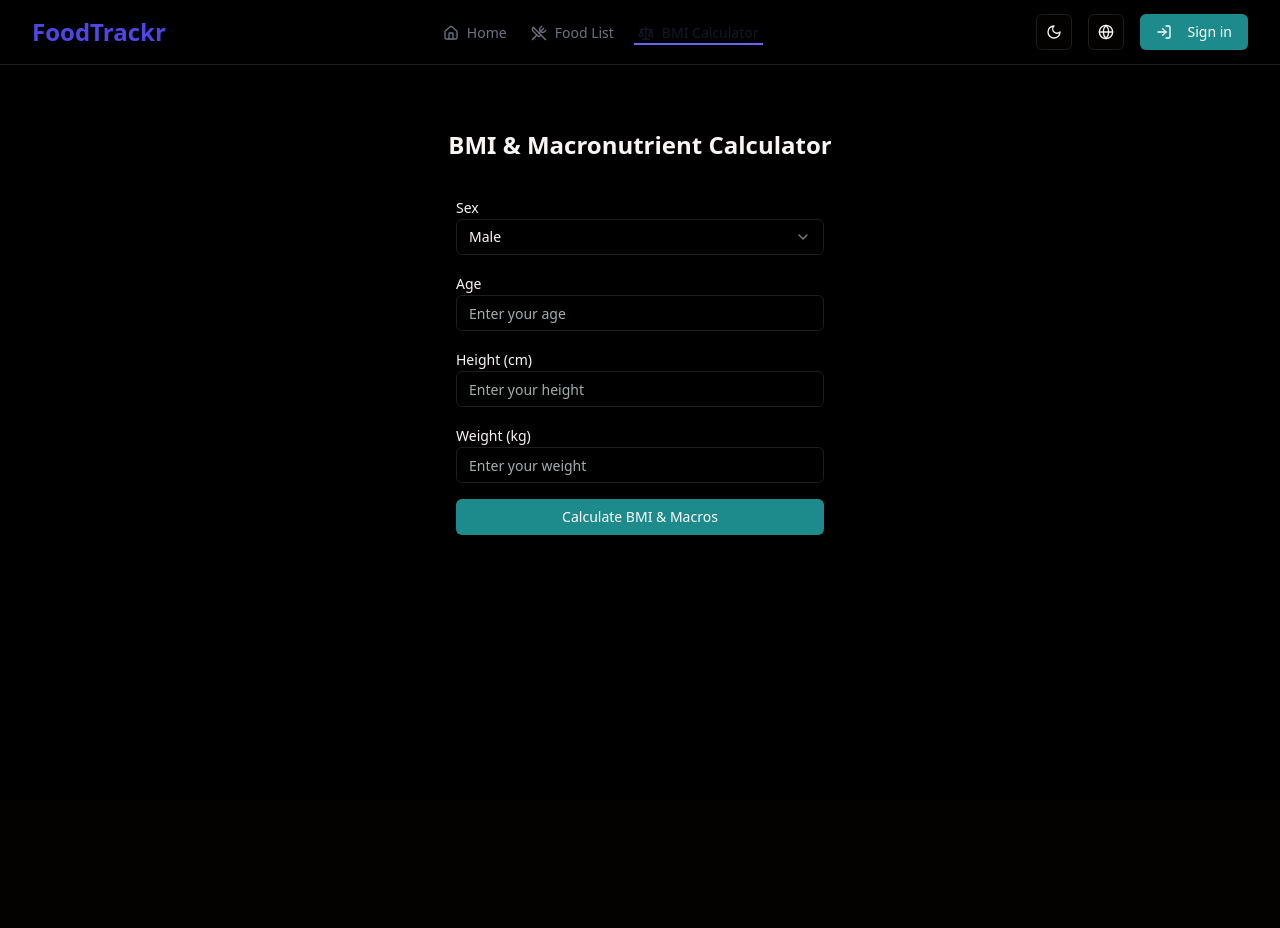
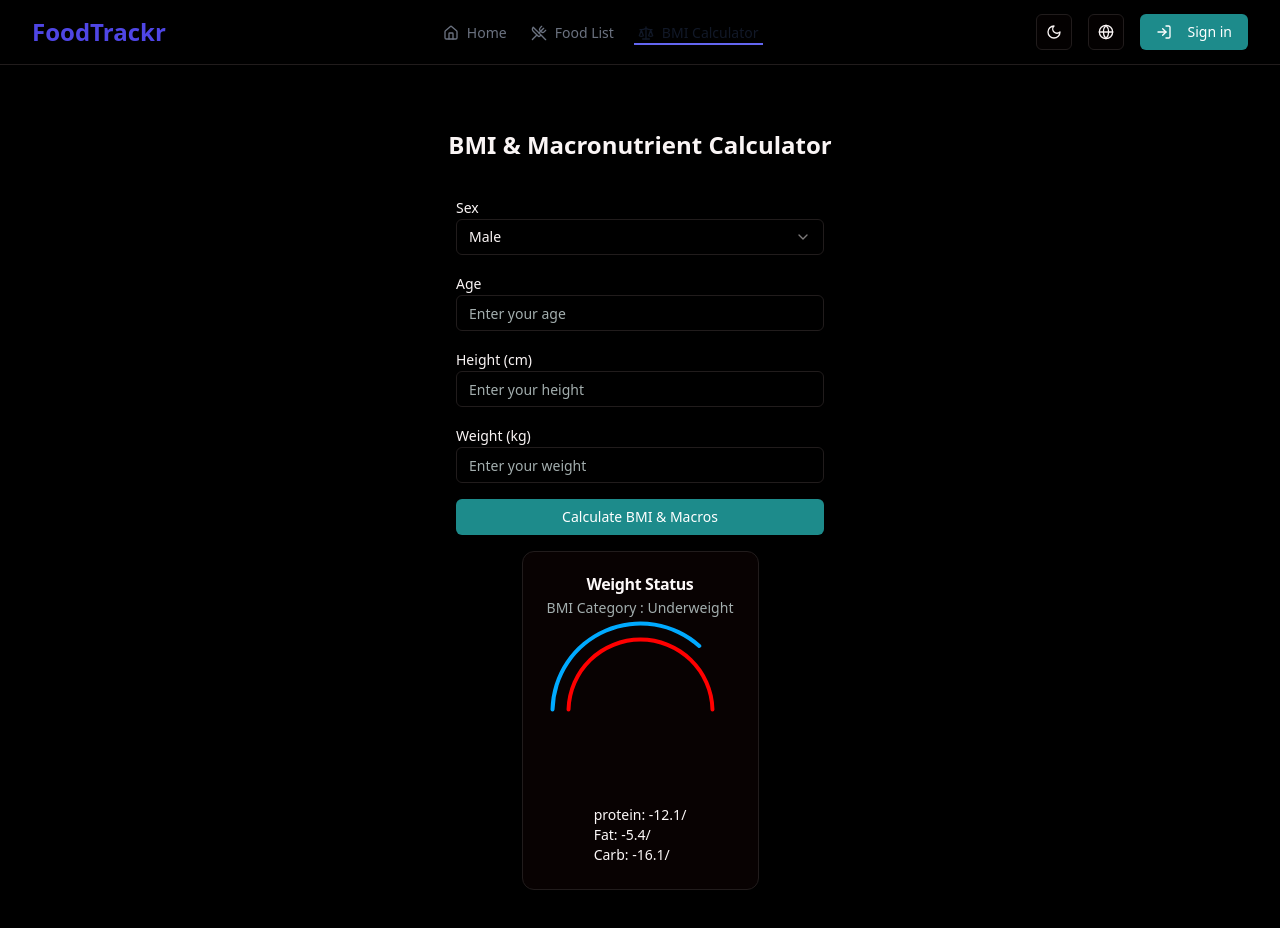
Before and after one commit to tsamkharadze/FoodTrackr, a React (Vite) app: page /en/BMI in a window 1280 px wide. Shown: the top 928 px of the page. Before the commit the page ends 800 px from the top, so only its background shows below. Built offline with nearby package versions, Linux system fonts and the light colour scheme.

Commit message:
add chart in bmi but needs adjustment-refactoring

```diff
--- a/src/pages/bmi-calc/components/bmi-calc.tsx
+++ b/src/pages/bmi-calc/components/bmi-calc.tsx
@@ -12,6 +12,22 @@ import { Label } from "@/components/ui/label";
 import { Input } from "@/components/ui/input";
 import useNutritionCalculator from "@/hooks/useNutritionCalculator";
 import { useTranslation } from "react-i18next";
+import {
+  Card,
+  CardContent,
+  CardDescription,
+  CardFooter,
+  CardHeader,
+  CardTitle,
+} from "@/components/ui/card";
+import {
+  ChartConfig,
+  ChartContainer,
+  ChartTooltip,
+  ChartTooltipContent,
+} from "@/components/ui/chart";
+import { PolarRadiusAxis, RadialBar, RadialBarChart } from "recharts";
+import i18n from "@/i18n";
 
 type FormData = {
   sex: string;
@@ -19,9 +35,17 @@ type FormData = {
   height: number;
   weight: number;
 };
+const BMI_RANGES = {
+  OVERWEIGHT: { min: 25, max: 29.9, color: "hsl(0, 100%, 50%)" },
+  UNDERWEIGHT: { min: 0, max: 18.5, color: "hsl(200, 100%, 50%)" },
+  NORMAL: { min: 18.5, max: 24.9, color: "hsl(120, 100%, 35%)" },
+  OBESE: { min: 30, max: 40, color: "hsl(40, 100%, 50%)" },
+};
 
 const BmiCalc: React.FC = () => {
   const { t } = useTranslation();
+  const you = i18n.language === "ka" ? "შენ" : "you";
+
   const {
     register,
     handleSubmit,
@@ -41,6 +65,39 @@ const BmiCalc: React.FC = () => {
     height: submittedData?.height || 0,
     weight: submittedData?.weight || 0,
   });
+  const chartData = [
+    {
+      name: "BMI Range",
+      underweight: BMI_RANGES.UNDERWEIGHT.max,
+      [you]: bmi ?? 0,
+      overweight: BMI_RANGES.OVERWEIGHT.min,
+      obese: BMI_RANGES.OBESE.max - BMI_RANGES.OVERWEIGHT.max,
+    },
+  ];
+  const chartConfig = {
+    overweight: {
+      label: t("dashboard-translation.charts.overweight"),
+      color: BMI_RANGES.OVERWEIGHT.color,
+    },
+    underweight: {
+      label: t("dashboard-translation.charts.underweight"),
+      color: BMI_RANGES.UNDERWEIGHT.color,
+    },
+    normal: {
+      label: t("dashboard-translation.charts.normal"),
+      color: BMI_RANGES.NORMAL.color,
+    },
+  } satisfies ChartConfig;
+  const getBMICategory = (bmi: number) => {
+    if (bmi < BMI_RANGES.UNDERWEIGHT.max)
+      return t("dashboard-translation.charts.underweight");
+    if (bmi < BMI_RANGES.NORMAL.max)
+      return t("dashboard-translation.charts.normal");
+    if (bmi < BMI_RANGES.OVERWEIGHT.max)
+      return t("dashboard-translation.charts.overweight");
+    return "Obese";
+  };
+  const category = getBMICategory(bmi);
 
   return (
     <div className="flex flex-col items-center p-6 max-w-md mx-auto">
@@ -180,6 +237,95 @@ const BmiCalc: React.FC = () => {
           </p>
         </div>
       )}
+
+      <Card className="  flex flex-col">
+        <CardHeader className="items-center pb-0">
+          <CardTitle>
+            {t("dashboard-translation.charts.weight-status")}
+          </CardTitle>
+          <CardDescription>
+            {t("dashboard-translation.charts.bmi-category")} : {category}
+          </CardDescription>
+        </CardHeader>
+        <CardContent className="flex flex-1 items-center pb-0">
+          <ChartContainer
+            config={chartConfig}
+            className="mx-auto aspect-square w-full max-w-[250px]"
+          >
+            <RadialBarChart
+              data={chartData}
+              startAngle={180}
+              endAngle={0}
+              innerRadius={80}
+              outerRadius={130}
+            >
+              <ChartTooltip
+                cursor={false}
+                content={<ChartTooltipContent hideLabel />}
+              />
+              <PolarRadiusAxis tick={false} tickLine={false} axisLine={false}>
+                <Label
+                  // @ts-expect-error daataipe
+                  content={({ viewBox }) => {
+                    if (viewBox && "cx" in viewBox && "cy" in viewBox) {
+                      return (
+                        <text x={viewBox.cx} y={viewBox.cy} textAnchor="middle">
+                          <tspan
+                            x={viewBox.cx}
+                            y={(viewBox.cy || 0) - 16}
+                            className="fill-foreground text-2xl font-bold"
+                          >
+                            {submittedData?.weight} kg
+                          </tspan>
+                          <tspan
+                            x={viewBox.cx}
+                            y={(viewBox.cy || 0) + 4}
+                            className="fill-muted-foreground"
+                          >
+                            BMI: {bmi.toFixed(1)}
+                          </tspan>
+                        </text>
+                      );
+                    }
+                  }}
+                />
+              </PolarRadiusAxis>
+              <RadialBar
+                dataKey="overweight"
+                fill={BMI_RANGES.OVERWEIGHT.color}
+                cornerRadius={5}
+                className="stroke-transparent stroke-2"
+              />
+              <RadialBar
+                dataKey={you}
+                fill={BMI_RANGES.NORMAL.color}
+                cornerRadius={5}
+                className="stroke-transparent stroke-2"
+              />
+              <RadialBar
+                dataKey="underweight"
+                fill={BMI_RANGES.UNDERWEIGHT.color}
+                cornerRadius={5}
+                className="stroke-transparent stroke-2"
+              />
+            </RadialBarChart>
+          </ChartContainer>
+        </CardContent>
+
+        <CardFooter className="flex-col gap-2 text-sm">
+          <div>
+            <p>
+              {`${t("dashboard-translation.charts.protein")}: ${protein?.toFixed(1)}/`}
+            </p>
+            <p>
+              {`${t("dashboard-translation.charts.fat")}: ${fats?.toFixed(1)}/`}
+            </p>
+            <p>
+              {`${t("dashboard-translation.charts.carb")}: ${carbs?.toFixed(1)}/`}
+            </p>
+          </div>
+        </CardFooter>
+      </Card>
     </div>
   );
 };
--- a/src/pages/dashboard/components/macronutrients-chart/macronutrients-chart.tsx
+++ b/src/pages/dashboard/components/macronutrients-chart/macronutrients-chart.tsx
@@ -67,7 +67,7 @@ export function MacronutrientsChart() {
   ];
   return (
     <div data-theme="calories" className={cn("rounded-lg p-4")}>
-      <Card className="flex flex-col">
+      <Card className="h-[434px] flex flex-col ">
         <CardHeader className="items-center pb-0">
           <CardTitle>
             {" "}
```
